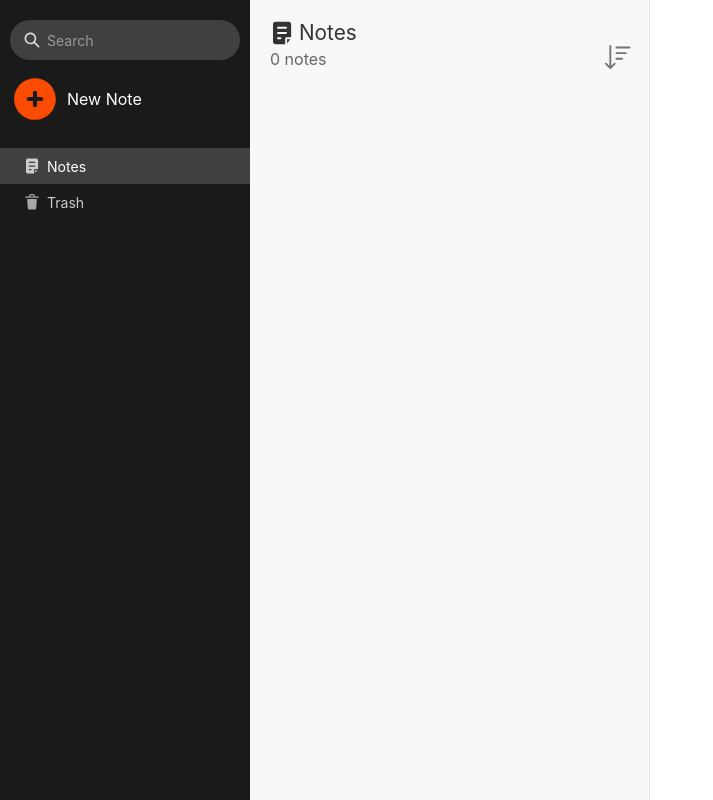
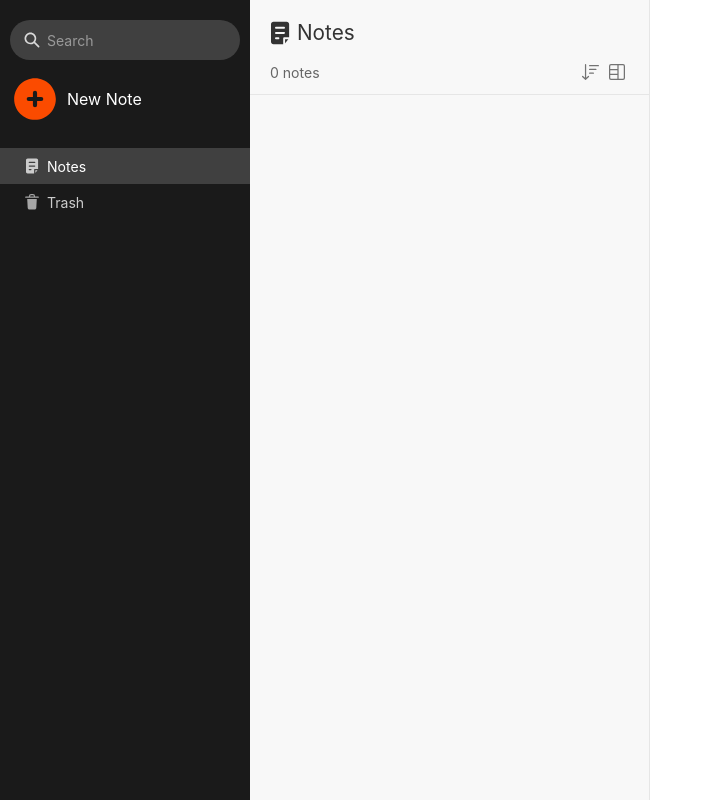
Before and after one commit to Mckenney17/Evernote-App-Clone, a React (Create React App) app: page / in a window 1280 px wide. Shown: the whole page, without its empty margins (0-713 px from the left). Built offline with nearby package versions, Linux system fonts and the light colour scheme.

Commit message:
notelist subheader done

```diff
--- a/src/components/App.js
+++ b/src/components/App.js
@@ -11,7 +11,7 @@ import Sidebar from './Sidebar'
 
 function App() {
     const [activeTab, setActiveTab] = useState('Notes');
-    const [notelistView, setNotelistView] = useState('Snippets')
+    const [notelistView, setNotelistView] = useState({ view: 'Snippets', checks: ['Show images', 'Show body text'] })
 
     return (
         <AppContext.Provider value={{activeTab, setActiveTab, notelistView, setNotelistView}}>
--- a/src/components/Notelist.js
+++ b/src/components/Notelist.js
@@ -33,12 +33,16 @@ function Notelist() {
                 <div className="subheader">
                     <span className="notelist-count">0 notes</span>
                     <div className="notelist-actions">
-                        <span className="sort-notelist">
+                        <button className="sort-notelist">
                             <svg width="24" height="24" viewBox="0 0 24 24" fill="none" xmlns="http://www.w3.org/2000/svg"><path d="M8.183 4.625a.625.625 0 00-1.25 0V17.87L5.067 16a.625.625 0 00-.884 0 .62.62 0 000 .88l2.933 2.94c.244.244.64.244.884 0l2.933-2.94a.62.62 0 000-.88.625.625 0 00-.884 0l-1.866 1.87V4.625zM11.625 5a.625.625 0 100 1.25h8.75a.625.625 0 100-1.25h-8.75zM11 9.375c0-.345.28-.625.625-.625h6.25a.625.625 0 110 1.25h-6.25A.625.625 0 0111 9.375zM11.625 12.5a.625.625 0 100 1.25h3.75a.625.625 0 100-1.25h-3.75z" fill="currentColor"></path></svg>
-                        </span>
-                        <span className="change-notelist-view">
-                            {}
-                        </span>
+                        </button>
+                        <button className="change-notelist-view">
+                            {notelistView.view === 'Snippets'
+                            ? <svg width="24" height="24" viewBox="0 0 24 24" fill="none" xmlns="http://www.w3.org/2000/svg"><path fill-rule="evenodd" clip-rule="evenodd" d="M12.375 8.925V5.25H6a.75.75 0 00-.75.75v2.925h7.125zm0 1.25H5.25v3.65h7.125v-3.65zm0 4.9H5.25V18c0 .414.336.75.75.75h6.375v-3.675zM6 20a2 2 0 01-2-2V6a2 2 0 012-2h12a2 2 0 012 2v12a2 2 0 01-2 2H6zm7.625-14.75H18a.75.75 0 01.75.75v12a.75.75 0 01-.75.75h-4.375V5.25z" fill="currentColor"></path></svg> : notelistView.view === 'Cards'
+                            ? <svg width="24" height="24" viewBox="0 0 24 24" fill="none" xmlns="http://www.w3.org/2000/svg"><path fill-rule="evenodd" clip-rule="evenodd" d="M12.375 8.92V5.25H9.437v3.67h2.938zm0 1.25H9.437v3.655h2.938V10.17zm0 4.905H9.437v3.675h2.938v-3.675zM6 20a2 2 0 01-2-2V6a2 2 0 012-2h12a2 2 0 012 2v12a2 2 0 01-2 2H6zm7.625-14.75H18a.75.75 0 01.75.75v12a.75.75 0 01-.75.75h-4.375V5.25zM5.25 8.92V6A.75.75 0 016 5.25h2.188v3.67H5.25zm0 1.25v3.655h2.938V10.17H5.25zm2.938 4.905H5.25V18c0 .414.336.75.75.75h2.188v-3.675z" fill="currentColor"></path></svg> : notelistView.view === 'Side list'
+                            ? <svg width="24" height="24" viewBox="0 0 24 24" fill="none" xmlns="http://www.w3.org/2000/svg"><path fill-rule="evenodd" clip-rule="evenodd" d="M12.375 6.95v-1.7H6a.75.75 0 00-.75.75v.95h7.125zm0 1.25H5.25v1.705h7.125V8.2zm0 2.955H5.25v1.7h7.125v-1.7zm0 2.95H5.25v1.7h7.125v-1.7zm0 2.95H5.25V18c0 .414.336.75.75.75h6.375v-1.695zM6 20a2 2 0 01-2-2V6a2 2 0 012-2h12a2 2 0 012 2v12a2 2 0 01-2 2H6zm7.625-14.75H18a.75.75 0 01.75.75v12a.75.75 0 01-.75.75h-4.375V5.25z" fill="currentColor"></path></svg> : notelistView.view === 'Top list'
+                            ? <svg width="24" height="24" viewBox="0 0 24 24" fill="none" xmlns="http://www.w3.org/2000/svg"><path fill-rule="evenodd" clip-rule="evenodd" d="M4 18a2 2 0 002 2h12a2 2 0 002-2V6a2 2 0 00-2-2H6a2 2 0 00-2 2v12zM5.25 6A.75.75 0 016 5.25h12a.75.75 0 01.75.75v.95H5.25V6zm0 2.2v1.705h13.5V8.2H5.25zm0 2.955h13.5V18a.75.75 0 01-.75.75H6a.75.75 0 01-.75-.75v-6.845z" fill="currentColor"></path></svg> : null}
+                        </button>
                     </div>
                 </div>
             </header>
--- a/src/components/Notelist.scss
+++ b/src/components/Notelist.scss
@@ -11,31 +11,50 @@
     }
 
     header {
-        padding: 20px 20px 0;
+        padding: 20px 20px 10px;
+        border-bottom: 1px solid gray(g16);
         .title {
             color: gray(g4);
             font-size: tscale(ts20);
+            margin-left: -2px;
             @include flex($ai: center);
             span:first-child {
                 max-height: 24px;
                 margin-right: 5px;
             }
-        }
-        svg {
-            transform: scale(1.5);
-            transform-origin: center;
+            svg {
+                transform: scale(1.5);
+                transform-origin: center;
+            }
         }
     }
 
     .subheader {
+        margin-top: 15px;
         @include flex(space-between, center);
 
         .notelist-count {
             color: gray(g7);
+            font-size: tscale(ts14);
         }
 
         .notelist-actions {
+            @include flex($ai: center);
+            width: max-content;
+        }
+
+        .notelist-actions button {
             color: gray(g8);
+            display: block;
+            max-height: 24px;
+            margin-left: 3px;
+            cursor: pointer;
+            border-radius: 3px;
+            background: transparent;
+
+            &.active, &:hover {
+                background: gray(g18);
+            }
         }
     }
 }
```
